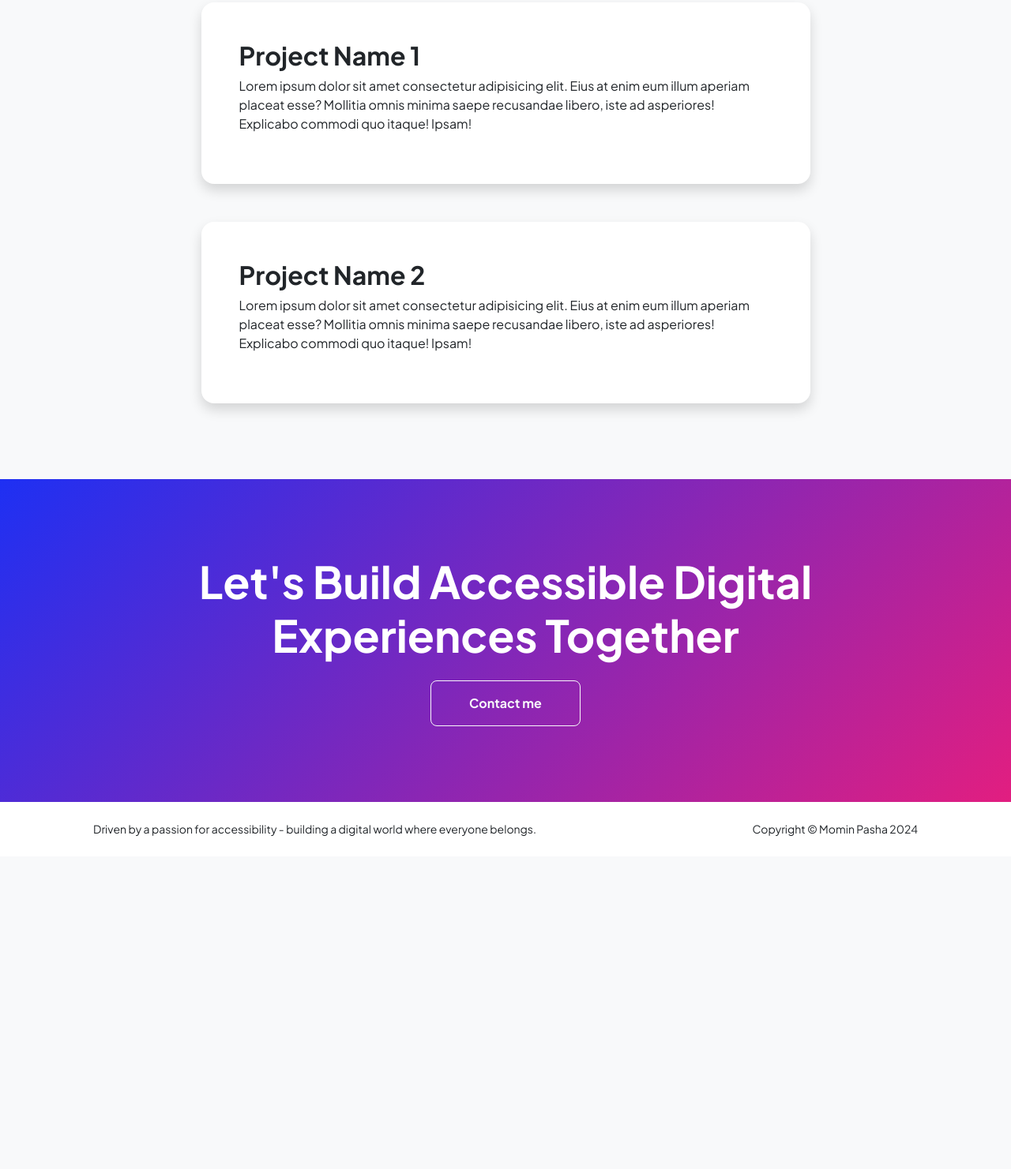
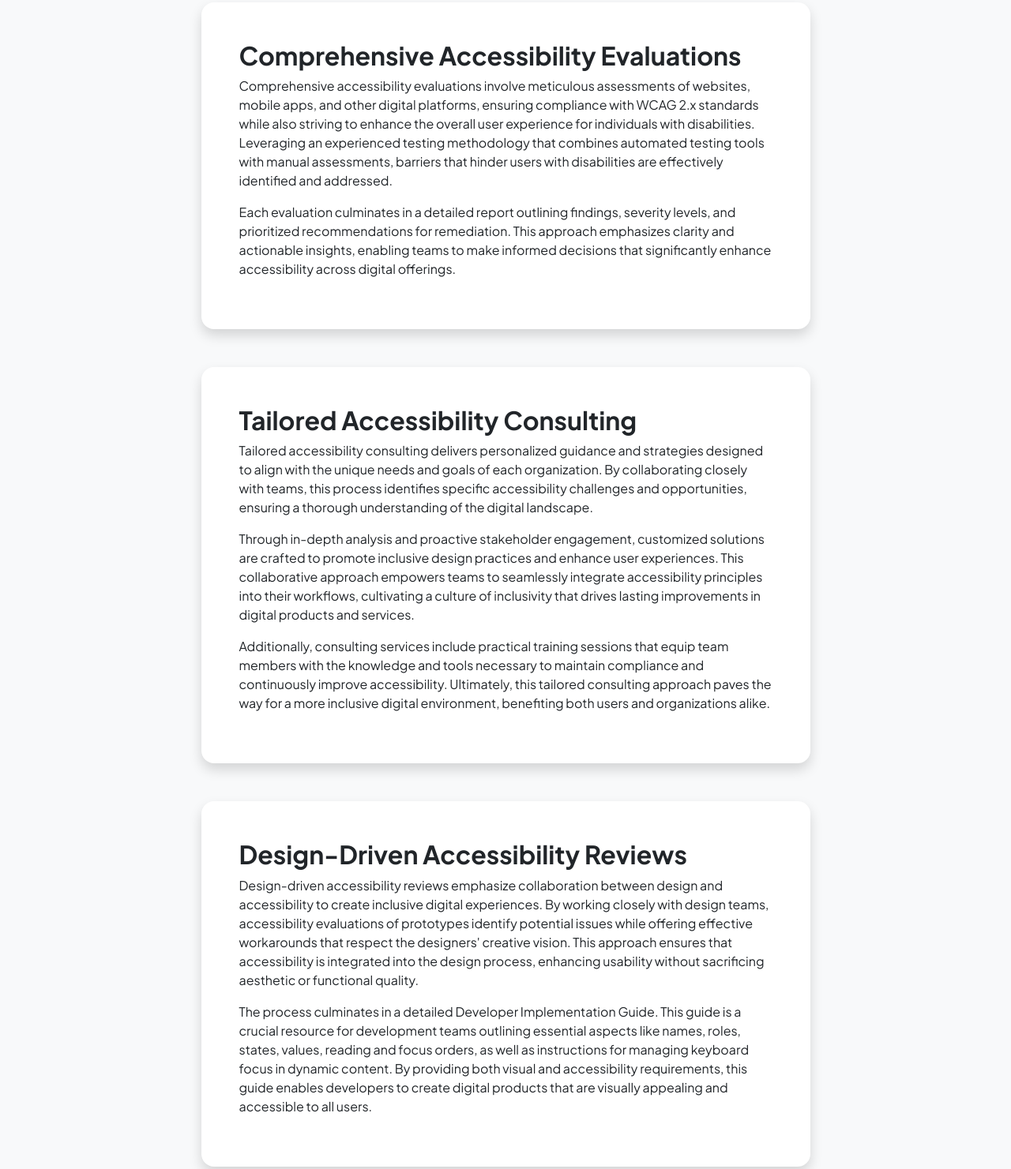
Before and after one commit to mominpasha/mominpasha, a plain HTML site: page expertise.html in a window 1280 px wide. Shown: the part 223-1704 px from the top of the page at 79% size. Before the commit the page ends 1308 px from the top, so only its background shows below. Drawn offline with nearby package versions, Linux system fonts and the light colour scheme.

Commit message:
Expertise content update

```diff
--- a/expertise.html
+++ b/expertise.html
@@ -1,5 +1,6 @@
 <!DOCTYPE html>
 <html lang="en">
+
 <head>
     <meta charset="utf-8" />
     <meta name="viewport" content="width=device-width, initial-scale=1, shrink-to-fit=no" />
@@ -14,19 +15,25 @@
     <!-- Custom Google font-->
     <link rel="preconnect" href="https://fonts.googleapis.com" />
     <link rel="preconnect" href="https://fonts.gstatic.com" crossorigin />
-        <link href="https://fonts.googleapis.com/css2?family=Plus+Jakarta+Sans:wght@100;200;300;400;500;600;700;800;900&amp;display=swap" rel="stylesheet" />
+    <link
+        href="https://fonts.googleapis.com/css2?family=Plus+Jakarta+Sans:wght@100;200;300;400;500;600;700;800;900&amp;display=swap"
+        rel="stylesheet" />
     <!-- Bootstrap icons-->
     <link href="https://cdn.jsdelivr.net/npm/bootstrap-icons@1.8.1/font/bootstrap-icons.css" rel="stylesheet" />
     <!-- Core theme CSS (includes Bootstrap)-->
     <link href="css/styles.css" rel="stylesheet" />
 </head>
+
 <body class="d-flex flex-column h-100 bg-light">
     <main class="flex-shrink-0">
         <!-- Navigation-->
         <nav class="navbar navbar-expand-lg navbar-light bg-white py-3">
             <div class="container px-5">
                 <a class="navbar-brand" href="index.html"><span class="fw-bolder text-primary">Momin Pasha</span></a>
-                    <button class="navbar-toggler" type="button" data-bs-toggle="collapse" data-bs-target="#navbarSupportedContent" aria-controls="navbarSupportedContent" aria-expanded="false" aria-label="Toggle navigation"><span class="navbar-toggler-icon"></span></button>
+                <button class="navbar-toggler" type="button" data-bs-toggle="collapse"
+                    data-bs-target="#navbarSupportedContent" aria-controls="navbarSupportedContent"
+                    aria-expanded="false" aria-label="Toggle navigation"><span
+                        class="navbar-toggler-icon"></span></button>
                 <div class="collapse navbar-collapse" id="navbarSupportedContent">
                     <ul class="navbar-nav ms-auto mb-2 mb-lg-0 small fw-bolder">
                         <li class="nav-item"><a class="nav-link" href="index.html">Home</a></li>
@@ -50,20 +57,73 @@
                             <div class="card-body p-0">
                                 <div class="d-flex align-items-center">
                                     <div class="p-5">
-                                            <h2 class="fw-bolder">Project Name 1</h2>
-                                            <p>Lorem ipsum dolor sit amet consectetur adipisicing elit. Eius at enim eum illum aperiam placeat esse? Mollitia omnis minima saepe recusandae libero, iste ad asperiores! Explicabo commodi quo itaque! Ipsam!</p>
+                                        <h2 class="fw-bolder">Comprehensive Accessibility Evaluations</h2>
+                                        <p>Comprehensive accessibility evaluations involve meticulous assessments of
+                                            websites, mobile apps, and other digital platforms, ensuring compliance with
+                                            WCAG 2.x standards while also striving to enhance the overall user
+                                            experience for individuals with disabilities. Leveraging an experienced
+                                            testing methodology that combines automated testing tools with manual
+                                            assessments, barriers that hinder users with disabilities are effectively
+                                            identified and addressed.</p>
+                                        <p>Each evaluation culminates in a detailed report outlining findings, severity
+                                            levels, and prioritized recommendations for remediation. This approach
+                                            emphasizes clarity and actionable insights, enabling teams to make informed
+                                            decisions that significantly enhance accessibility across digital offerings.
+                                        </p>
                                     </div>
                                     <!--<img class="img-fluid" src="https://dummyimage.com/300x400/343a40/6c757d" alt="..." />-->
                                 </div>
                             </div>
                         </div>
+
                         <!-- Project Card 2-->
-                            <div class="card overflow-hidden shadow rounded-4 border-0">
+                        <div class="card overflow-hidden shadow rounded-4 border-0 mb-5">
                             <div class="card-body p-0">
                                 <div class="d-flex align-items-center">
                                     <div class="p-5">
-                                            <h2 class="fw-bolder">Project Name 2</h2>
-                                            <p>Lorem ipsum dolor sit amet consectetur adipisicing elit. Eius at enim eum illum aperiam placeat esse? Mollitia omnis minima saepe recusandae libero, iste ad asperiores! Explicabo commodi quo itaque! Ipsam!</p>
+                                        <h2 class="fw-bolder">Tailored Accessibility Consulting</h2>
+                                        <p>Tailored accessibility consulting delivers personalized guidance and
+                                            strategies designed to align with the unique needs and goals of each
+                                            organization. By collaborating closely with teams, this process identifies
+                                            specific accessibility challenges and opportunities, ensuring a thorough
+                                            understanding of the digital landscape.</p>
+                                        <p>Through in-depth analysis and proactive stakeholder engagement, customized
+                                            solutions are crafted to promote inclusive design practices and enhance user
+                                            experiences. This collaborative approach empowers teams to seamlessly
+                                            integrate accessibility principles into their workflows, cultivating a
+                                            culture of inclusivity that drives lasting improvements in digital products
+                                            and services.</p>
+                                        <p>Additionally, consulting services include practical training sessions that
+                                            equip team members with the knowledge and tools necessary to maintain
+                                            compliance and continuously improve accessibility. Ultimately, this tailored
+                                            consulting approach paves the way for a more inclusive digital environment,
+                                            benefiting both users and organizations alike.</p>
+                                    </div>
+                                    <!--<img class="img-fluid" src="https://dummyimage.com/300x400/343a40/6c757d" alt="..." />-->
+                                </div>
+                            </div>
+                        </div>
+
+                        <!-- Project Card 3-->
+                        <div class="card overflow-hidden shadow rounded-4 border-0 mb-5">
+                            <div class="card-body p-0">
+                                <div class="d-flex align-items-center">
+                                    <div class="p-5">
+                                        <h2 class="fw-bolder">Design-Driven Accessibility Reviews</h2>
+                                        <p>Design-driven accessibility reviews emphasize collaboration between design
+                                            and accessibility to create inclusive digital experiences. By working
+                                            closely with design teams, accessibility evaluations of prototypes identify
+                                            potential issues while offering effective workarounds that respect the
+                                            designers' creative vision. This approach ensures that accessibility is
+                                            integrated into the design process, enhancing usability without sacrificing
+                                            aesthetic or functional quality.</p>
+                                        <p>The process culminates in a detailed Developer Implementation Guide. This
+                                            guide is a crucial resource for development teams outlining essential
+                                            aspects like names, roles, states, values, reading and focus orders, as well
+                                            as instructions for managing keyboard focus in dynamic content. By providing
+                                            both visual and accessibility requirements, this guide enables developers to
+                                            create digital products that are visually appealing and accessible to all
+                                            users.</p>
                                     </div>
                                     <!--<img class="img-fluid" src="https://dummyimage.com/300x400/343a40/6c757d" alt="..." />-->
                                 </div>
@@ -87,8 +147,13 @@
     <footer class="bg-white py-4 mt-auto">
         <div class="container px-5">
             <div class="row align-items-center justify-content-between flex-column flex-sm-row">
-                    <div class="col-auto"><div class="small m-0">Driven by a passion for accessibility - building a digital world where everyone belongs.</div></div>
-                    <div class="col-auto"><div class="small m-0">Copyright &copy; Momin Pasha 2024</div></div>
+                <div class="col-auto">
+                    <div class="small m-0">Driven by a passion for accessibility - building a digital world where
+                        everyone belongs.</div>
+                </div>
+                <div class="col-auto">
+                    <div class="small m-0">Copyright &copy; Momin Pasha 2024</div>
+                </div>
             </div>
         </div>
     </footer>
@@ -97,4 +162,5 @@
     <!-- Core theme JS-->
     <script src="js/scripts.js"></script>
 </body>
+
 </html>
```
Lines whose indentation alone changed are shown as unchanged.
